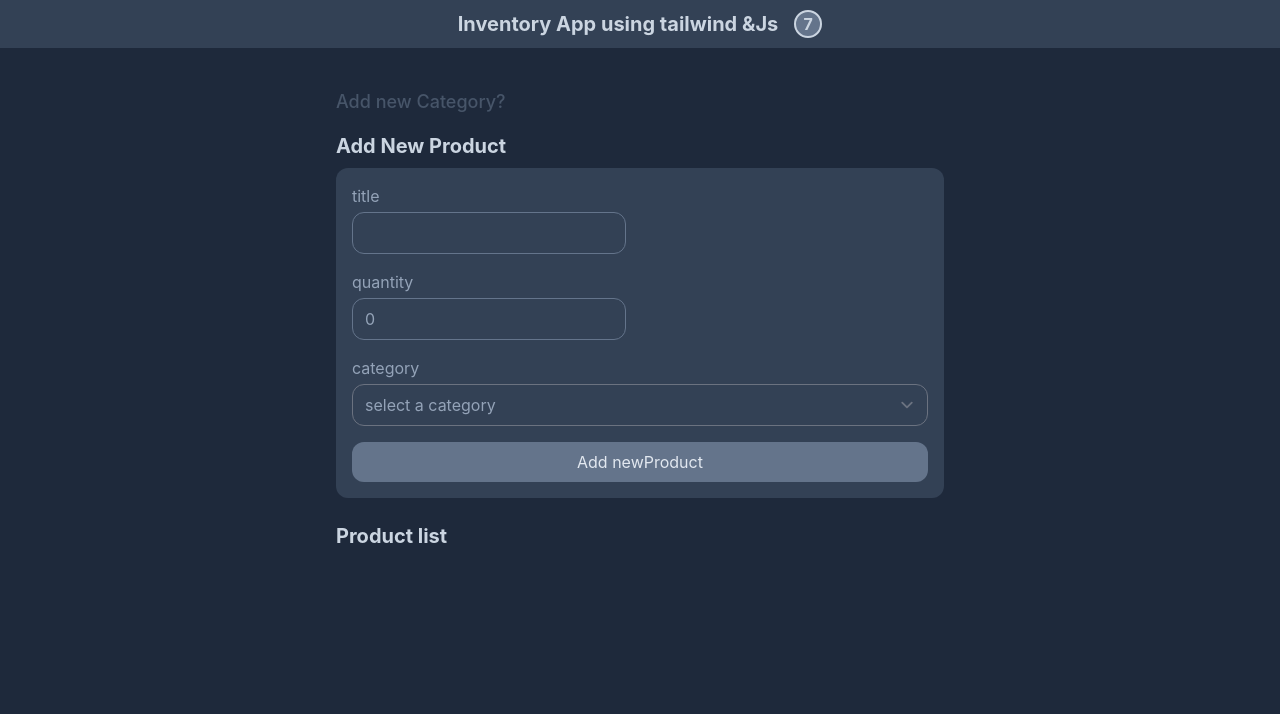
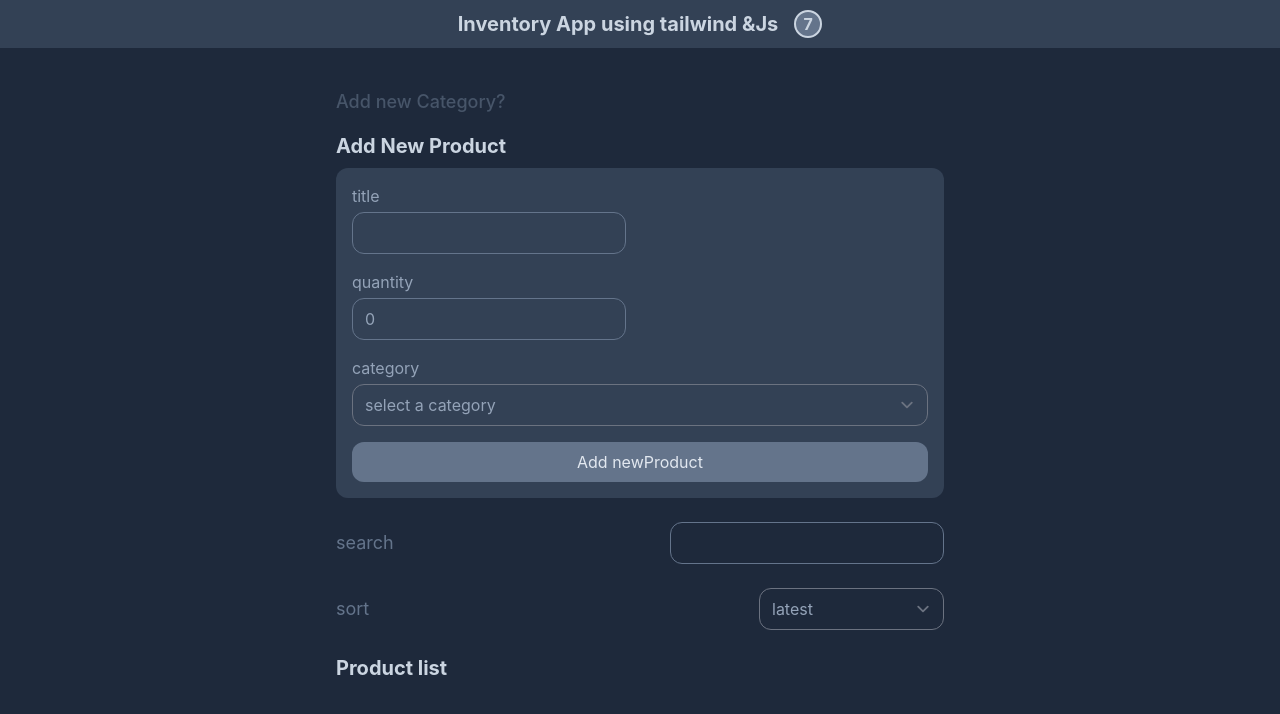
Before and after one commit to mohammadsalarvand403/Inventory-App, a React (Create React App) app: page / in a window 1280 px wide. Shown: the top 714 px of the page. Built offline with nearby package versions, Linux system fonts and the light colour scheme.

Commit message:
search to Products

```diff
--- a/src/App.js
+++ b/src/App.js
@@ -2,6 +2,7 @@
 import { useState } from 'react';
 import './App.css';
 import CategoryForm from './components/CategoryForm';
+import FilterComponent from './components/FilterComponent';
 import Navbar from './components/Navbar/Navbar';
 import ProductList from './components/ProductList';
 import ProductsForm from './components/ProductsForm';
@@ -10,6 +11,7 @@ import ProductsForm from './components/ProductsForm';
 function App() {
   const [products,setProducts]=useState([])
   const [categories,setCategories]=useState([]);
+  const [filterProducts,setFilterProducts]=useState([]);
   return (
     <div className="">
        <div className='bg-slate-800 min-h-screen'>
@@ -17,7 +19,8 @@ function App() {
         <div className="container max-w-screen-sm mx-auto p-4">
         <CategoryForm setCategories={setCategories}/>
         <ProductsForm categories={categories} setProducts={setProducts}/>
-        <ProductList products={products} setProducts={setProducts}/>
+        <FilterComponent products={products} setFilterProducts={setFilterProducts}/>
+        <ProductList products={filterProducts} setProducts={setProducts}/>
         </div>
        </div>
     </div>
--- /dev/null
+++ b/src/components/FilterComponent.jsx
@@ -0,0 +1,31 @@
+import { useState } from "react";
+
+const FilterComponent = ({products,setFilterProducts}) => {
+  const [sort,setSort]=useState("latest");
+  const [searchValue,setSearchValue]=useState('');
+  const searchHandler=(e)=>{
+    const value=e.target.value.trim().toLowerCase()
+   const filteredProducts=products.filter((p)=> p.title.toLowerCase().includes(value));
+    setFilterProducts(filteredProducts)
+  }
+  const sortHandler=(e)=>{
+  }
+    return ( <div>
+        <div class="flex items-center justify-between mb-6">
+        <label htmlFor="search-input" class="text-slate-500 text-lg">search</label>
+        <input type="text" name="search-input" id="search-input" value={searchValue}
+        onChange={searchHandler}
+          class="bg-transparent rounded-xl border border-slate-500 text-slate-400"/>
+      </div>
+      <div class="flex items-center justify-between mb-6">
+        <label htmlFor="sort-products" class="text-slate-500 text-lg">sort</label>
+        <select name="sort-products" id="sort-products" class="bg-transparent text-slate-400 rounded-xl "value={sort} onChange={sortHandler}>
+          <option class="bg-slate-500 text-slate-300" value="">select a category</option>
+          <option class="bg-slate-500 text-slate-300" selected value="latest">latest</option>
+          <option class="bg-slate-500 text-slate-300" value="earlist">earlist</option>
+        </select>
+      </div>
+    </div> );
+}
+
+export default FilterComponent;
```
